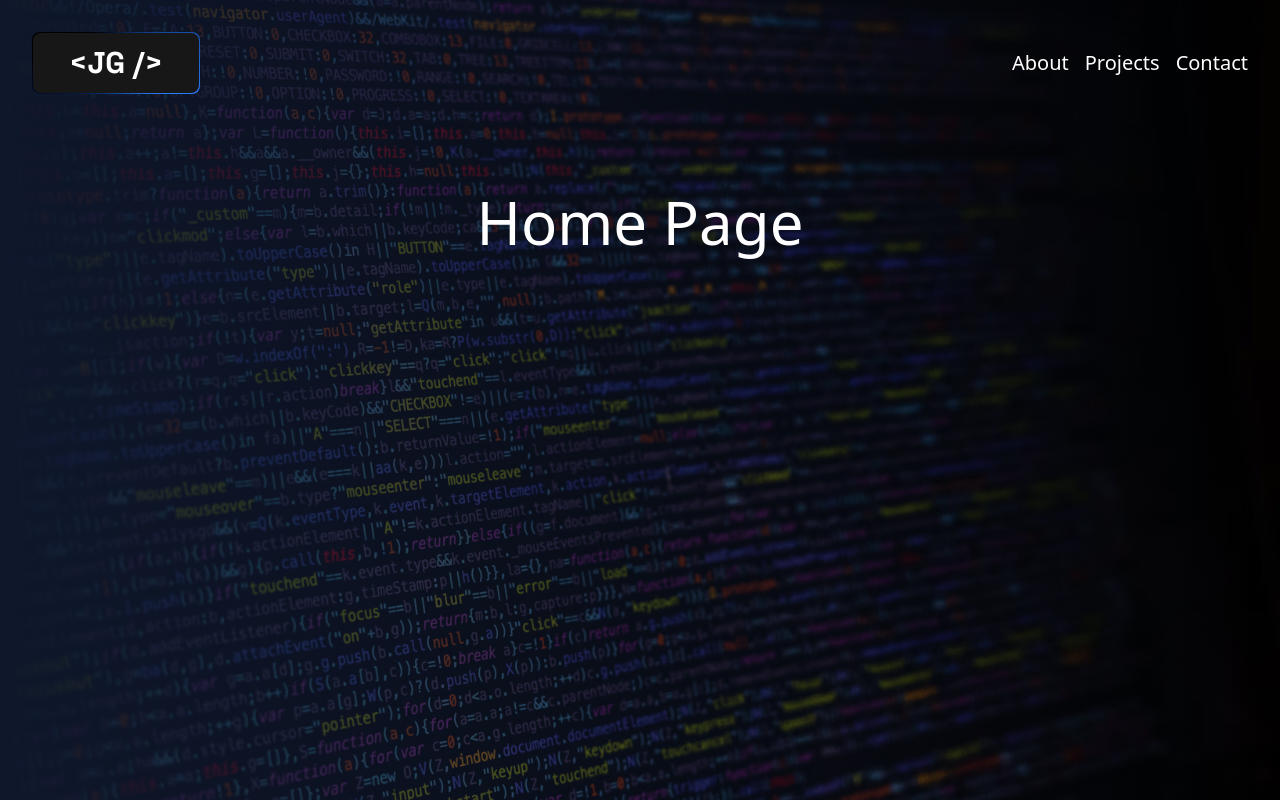
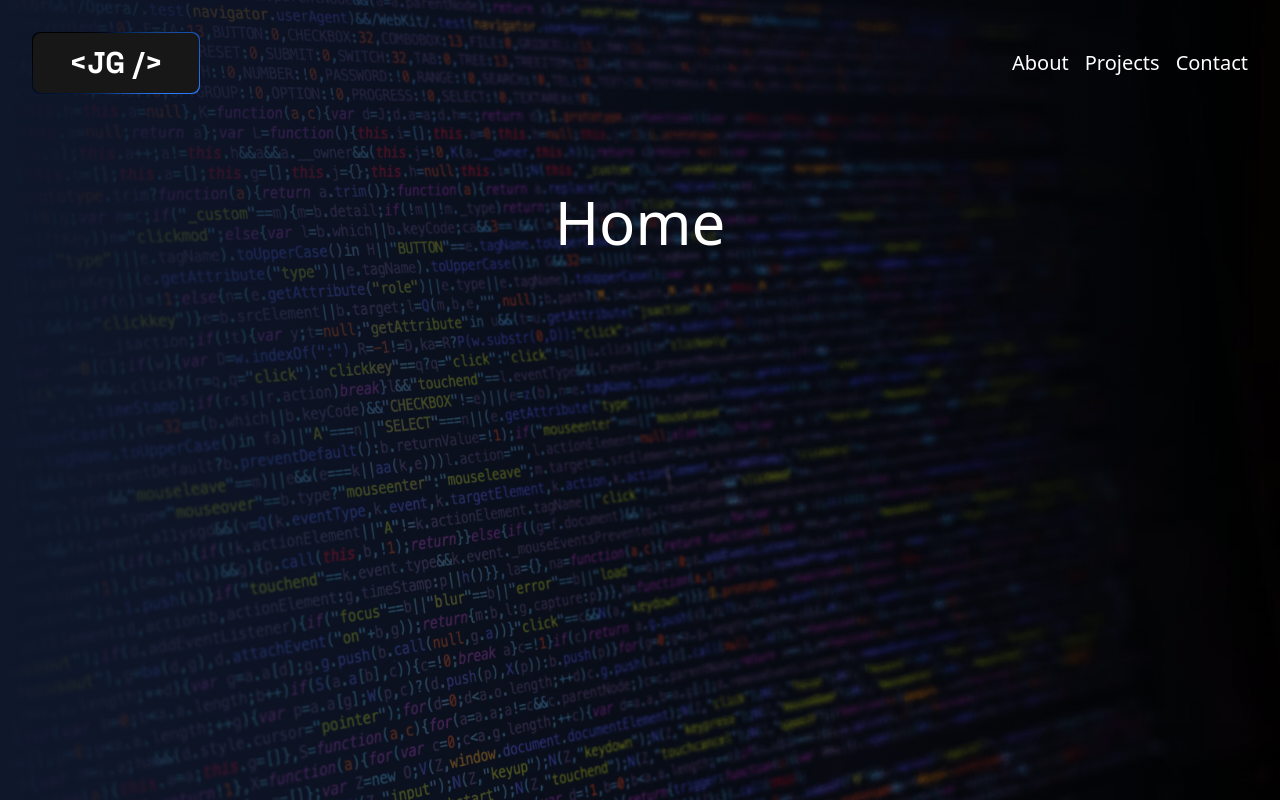
Before and after one commit to jeffgrahamcodes/next-portfolio, a Next.js app: page / in a window 1280 px wide. Built offline with nearby package versions, Linux system fonts and the light colour scheme.

Commit message:
fix typo

```diff
--- a/src/app/page.tsx
+++ b/src/app/page.tsx
@@ -4,7 +4,7 @@ import homeImg from '/public/images/home.jpg';
 export default function Home() {
   return (
     <div>
-      <Hero imgData={homeImg} imgAlt="background" title="Home Page" />
+      <Hero imgData={homeImg} imgAlt="background" title="Home" />
     </div>
   );
 }
```
